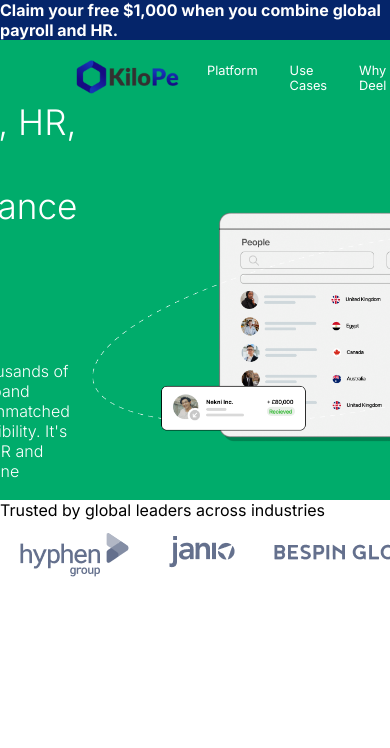
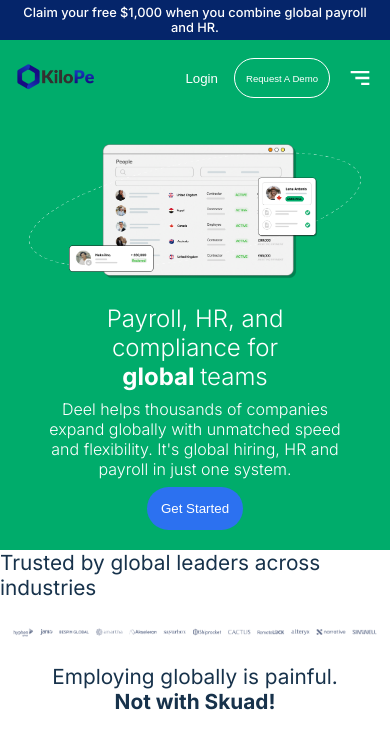
Before and after one commit to Adnan1O/kilope, a Next.js app: page / in a window 390 px wide. Shown: the top 748 px of the page. Built offline with nearby package versions, Linux system fonts and the light colour scheme.

Commit message:
working on page ui

```diff
--- a/src/app/page.css
+++ b/src/app/page.css
@@ -5,6 +5,7 @@
     display: flex;
     align-items: center;
     justify-content: center;
+    text-align: center;
     font-weight: 700;
 }
 .navbar{
@@ -33,7 +34,11 @@
 .navbar  .login-area{
     display: flex;
     gap: 2rem;
+    align-items: center;
     margin-top: 1rem;
+}
+.navbar  .login-area .menu{
+    display: none;
 }
 .navbar  .login-area .login{
     background-color: transparent;
@@ -62,7 +67,7 @@ width: 8.5rem;
 
     display: flex;
     flex-direction: column;
-  gap: 0.5rem;
+    gap: 0.5rem;
     padding-left: 11rem;
 }
 .banner .b-txt h2{
@@ -89,7 +94,93 @@ width: 8.5rem;
    height: 450px;
    width: 600px;
  object-fit: contain;
+}
+@media (max-width: 1200px) {
+    .banner .b-txt{
 
+
+        padding-left: 7rem;
+    }
+}
+@media (max-width: 1000px) {
+    .banner .b-txt{
+
+
+        padding-left: 3rem;
+    }
+}
+@media (max-width: 900px) {
+    .navbar{
+
+        padding: 0 1rem;
+    }
+    .navbar .logo-area img{
+
+        width: 5rem;
+
+    }
+   .banner{
+    display: flex;
+    flex-direction: column-reverse;
+
+    height: 500px;
+   }
+   .banner .b-img img{
+    height: 200px;
+    width: 400px;
+
+ }
+ .banner .b-txt h2{
+    font-weight: 300;
+    font-size: 1.5rem;
+
+}
+.banner .b-txt p{
+    font-size: 0.7;
+    font-weight: 300;
+    width: 80%;
+}
+.banner .b-txt{
+    padding-left: 0rem;
+    align-items: center;
+    justify-content: center;
+    text-align: center;
+}
+}
+
+@media (max-width: 750px) {
+    .links-area {
+        display: none;
+    }
+    .navbar  .login-area .menu{
+        display: block;
+        cursor: pointer;
+    }
 
 
 }
+
+@media (max-width: 500px) {
+    .banner .b-img img{
+        height: 180px;
+        width: 350px;
+
+    }
+    .banner{
+
+    padding-top: 0rem;
+    height: 450px;
+    }
+    .navbar  .login-area{
+    gap: 1rem;
+    }
+.navbar  .login-area .demo{
+    width: 6rem;
+    font-size: 0.6rem;
+    }
+    .offer-bar{
+        font-size: 0.8rem;
+        font-weight: 500;
+        padding: 0 1rem;
+    }
+}
--- a/src/app/page.tsx
+++ b/src/app/page.tsx
@@ -1,60 +1,14 @@
 // import styles from './page.module.css'
 import "./page.css"
-import Image from "next/image"
-import kipope from "./KiloPe2 1.png"
-import banner from './banner.png'
-import brands from "./brands.png"
+
+
+import Home1 from "./pages/home/home"
+
+
 export default function Home() {
   return (
     <main>
-      <div className='home-page'>
-   <div className="offer-bar">
-    <p>Claim your free $1,000 when you combine global payroll and HR.</p>
-  </div>
-  <div className="navbar">
-    <div className="logo-area">
-    <Image
-  src={kipope}
-  alt="Kilope-logo"/>
-  </div>
-  <div className="links-area">
-    <ul>
-      <li>Platform</li>
-      <li>Use Cases</li>
-      <li>Why Deel</li>
-      <li>Pricing</li>
-      <li>Resources</li>
-    </ul>
-  </div>
-  <div className="login-area">
-    <button className="login">Login</button>
-    <button className="demo">Request A Demo</button>
-  </div>
-  </div>
-  <div className="banner">
-    <div className="b-txt">
-    <h2>Payroll, HR, and <br />
-        compliance for <br /> <span>global </span>teams </h2>
-<p>Deel helps thousands of companies expand globally with
-unmatched speed and flexibility. It's global hiring, HR and
-payroll in just one system.</p>
-<button>Get Started</button>
-    </div>
-    <div className="b-img">
-<Image
-src={banner}
-alt=""
-/>
-    </div>
-  </div>
-  <div className="trust">
-    <p>Trusted by global leaders across industries</p>
-    <Image
-    src={brands}
-    alt=""
-    />
-  </div>
-      </div>
+      <Home1/>
     </main>
   )
 }
--- /dev/null
+++ b/src/app/pages/home/brand.tsx
@@ -0,0 +1,25 @@
+import React from 'react'
+import Image from "next/image"
+import brands from "../../brands.png"
+import "./brands.css"
+const Brand = () => {
+  return (
+    <div className='brand'>
+        <div className="trust">
+    <p>Trusted by global leaders across industries</p>
+    <Image
+    src={brands}
+    alt=""
+    />
+  </div>
+  <div className="support">
+    <div className="sup-txt">
+      <p>Employing globally is painful.</p>
+      <strong>Not with Skuad!</strong>
+    </div>
+  </div>
+    </div>
+  )
+}
+
+export default Brand
--- /dev/null
+++ b/src/app/pages/home/brands.css
@@ -0,0 +1,18 @@
+.trust{
+    display: flex;
+    flex-direction: column;
+    align-items: center;
+}
+ .brand p , strong{
+    font-size: 1.3rem;
+    color: #17324B;
+}
+.trust img{
+    object-fit: contain;
+    width: 95%;
+}
+.brand .sup-txt{
+    display: flex;
+    flex-direction: column;
+    align-items: center;
+}
--- /dev/null
+++ b/src/app/pages/home/hero.tsx
@@ -0,0 +1,57 @@
+import React from 'react'
+import Image from "next/image"
+import kipope from "../../KiloPe2 1.png"
+import banner from "../../banner.png"
+
+import { BiMenuAltRight } from 'react-icons/bi';
+const Hero = () => {
+
+  return (
+    <div>
+      <div className='home-page'>
+   <div className="offer-bar">
+    <p>Claim your free $1,000 when you combine global payroll and HR.</p>
+  </div>
+  <div className="navbar">
+    <div className="logo-area">
+    <Image
+  src={kipope}
+  alt="Kilope-logo"/>
+  </div>
+  <div className="links-area">
+    <ul>
+      <li>Platform</li>
+      <li>Use Cases</li>
+      <li>Why Deel</li>
+      <li>Pricing</li>
+      <li>Resources</li>
+    </ul>
+  </div>
+  <div className="login-area">
+    <button className="login">Login</button>
+    <button className="demo">Request A Demo</button>
+    <BiMenuAltRight size={28} className='menu' />
+  </div>
+  </div>
+  <div className="banner">
+    <div className="b-txt">
+    <h2>Payroll, HR, and <br />
+        compliance for <br /> <span>global </span>teams </h2>
+<p>Deel helps thousands of companies expand globally with
+unmatched speed and flexibility. It's global hiring, HR and
+payroll in just one system.</p>
+<button>Get Started</button>
+    </div>
+    <div className="b-img">
+<Image
+src={banner}
+alt=""
+/>
+    </div>
+  </div>
+      </div>
+    </div>
+  )
+}
+
+export default Hero
--- /dev/null
+++ b/src/app/pages/home/home.jsx
@@ -0,0 +1,15 @@
+import React from 'react'
+import Hero from './hero'
+import Brand from './brand'
+
+
+const Home = () => {
+  return (
+    <div>
+   <Hero/>
+   <Brand/>
+    </div>
+  )
+}
+
+export default Home
```
Also changed, not shown: package.json (+4 -3 lines), src/app/home/hero.tsx (deleted, +0 -11 lines), src/app/pages/home/resnav.tsx (added, +17 -0 lines), 1 other file (tests, documents, lock files or other folders).
